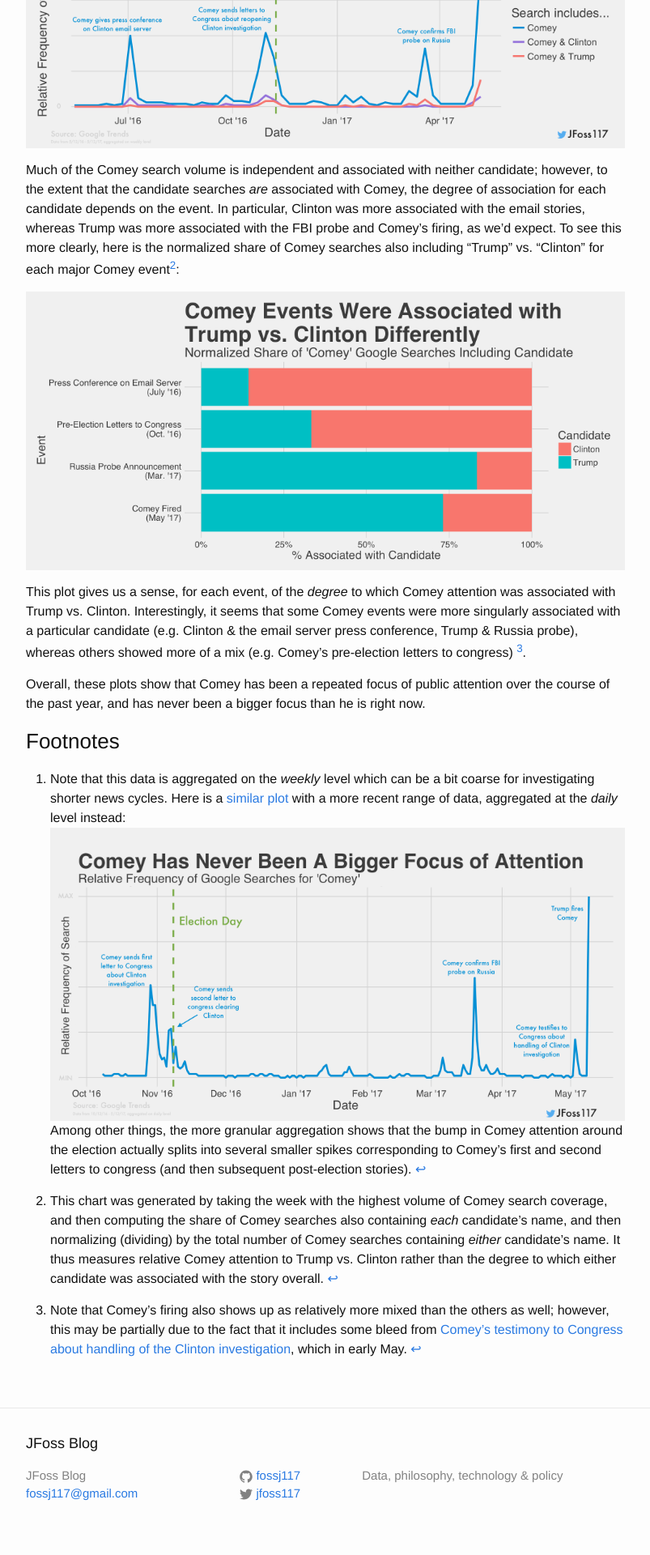
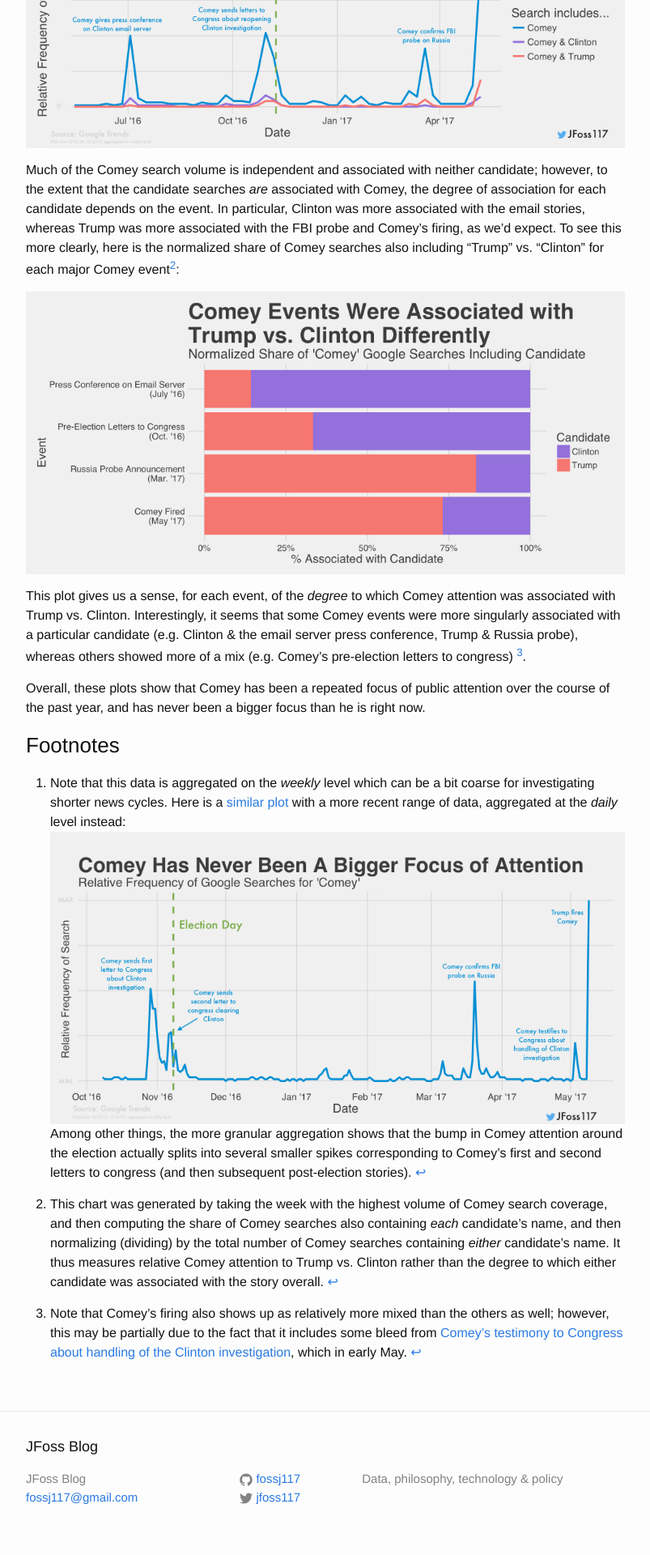
Before and after one commit to Fossj117/fossj117.github.io, a Jekyll site: the page built from _posts/2017-05-12-comey-interest.md, in a window 1280 px wide. Shown: the part 1585-3505 px from the top of the page at 81% size, without its empty margins (238-1041 px from the left). Built offline with Jekyll 4.4.1, drawn with Linux system fonts in a browser that asks for light colours; comment, search, counter and statistics services are not loaded.

Commit message:
Update events plot for colors

```diff
--- a/_posts/2017-05-12-comey-interest.md
+++ b/_posts/2017-05-12-comey-interest.md
@@ -33,7 +33,7 @@ As outlined above, Comey and the FBI have been involved in storylines involving
 
 Much of the Comey search volume is independent and associated with neither candidate; however, to the extent that the candidate searches *are* associated with Comey, the degree of association for each candidate depends on the event. In particular, Clinton was more associated with the email stories, whereas Trump was more associated with the FBI probe and Comey's firing, as we'd expect. To see this more clearly, here is the normalized share of Comey searches also including "Trump" vs. "Clinton" for each major Comey event[^2]:
 
-![center](/figs/2017-05-12-comey-interest/comey_clinton_trump_by_event.png)
+![center](/figs/2017-05-12-comey-interest/comey_clinton_trump_by_event_2.png)
 
 This plot gives us a sense, for each event, of the *degree* to which Comey attention was associated with Trump vs. Clinton. Interestingly, it seems that some Comey events were more singularly associated with a particular candidate (e.g. Clinton & the email server press conference, Trump & Russia probe), whereas others showed more of a mix (e.g. Comey's pre-election letters to congress) [^3].
 
```
Also changed, not shown: figs/2017-05-12-comey-interest/comey_clinton_trump_by_event_2.png (added).
